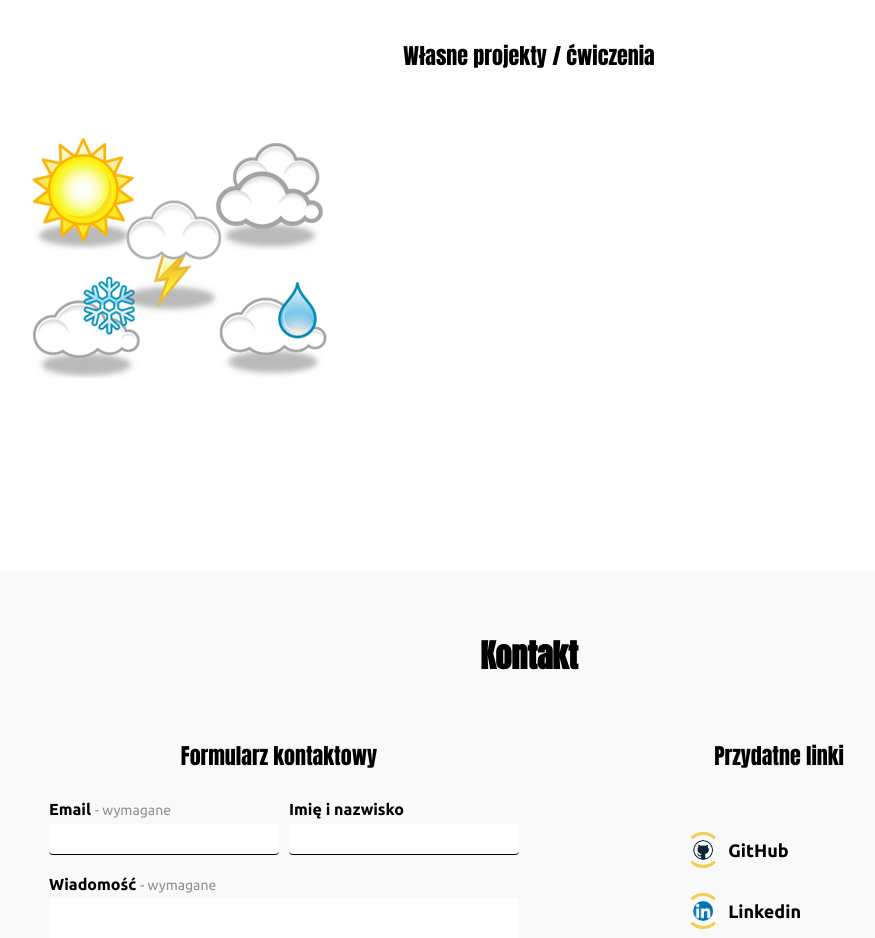
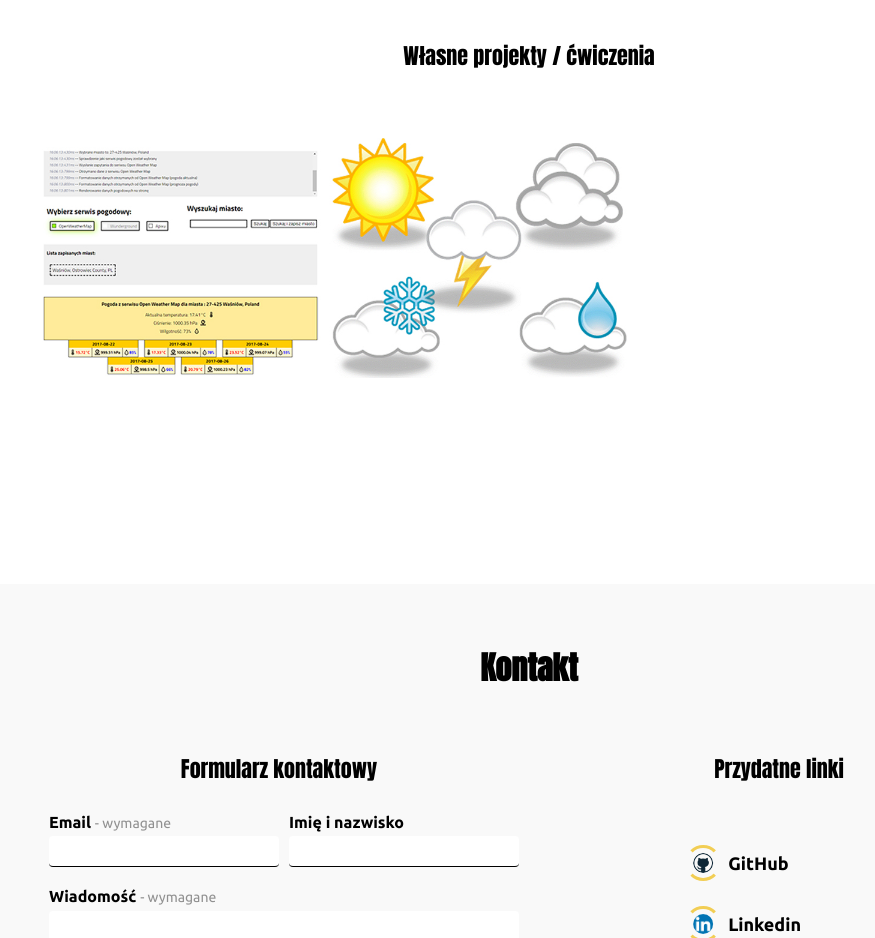
Before and after one commit to Erwin0917/portfolio, a website with bundled scripts: page index.html in a window 1280 px wide. Shown: the part 3866-4804 px from the top of the page, without its empty margins (111-986 px from the left). Built offline with nearby package versions, Linux system fonts and the light colour scheme.

Commit message:
pogoda2 add

```diff
--- a/index.html
+++ b/index.html
@@ -341,6 +341,32 @@
 
             <div class="flex own-proj">
 
+
+            <!-- ITEM ---------- -->
+            <div class="portfolio-item portfolio-item--pogoda2">
+                    <div class="thumb">
+                        <img src="projects/pogoda2.jpg" alt="">
+                    </div>
+                    <div class="desc">
+                    <h4>Porównywarka pogody</h4>
+                    <h5>Wykorzystane technologie</h5>
+                    <p>HTML, CSS - SASS, JavaScript - ES6, gulp </p>
+                    <div class="flex">
+                        <a class="" href="https://erwin0917.github.io/Pogoda2/src/index.html" >LIVE</a>
+                        <a  href="https://github.com/Erwin0917/Pogoda2" >GitHub</a>
+                    </div>
+
+                    </div>
+                    <div class="desc desc-mobile">
+
+                        <div class="flex">
+                            <a class="" href="https://erwin0917.github.io/Pogoda2/src/index.html" >LIVE</a>
+                            <a class="" href="https://github.com/Erwin0917/Pogoda2">GitHub</a>
+                        </div>
+                    </div>
+                </div>
+
+
             <!-- ITEM ---------- -->
                     <div class="portfolio-item portfolio-item--pogoda">
                         <div class="thumb">
@@ -353,19 +379,21 @@
                         <h5>Opis</h5>
                         <p>Pierwsza samodzielna aplikacja w JS. Wykorzystanie API kilku serwisów.</p>
                         <div class="flex">
-                            <a class="disable" href="" >LIVE</a>
+                            <a class="disable" href="#" >LIVE</a>
                             <a  href="https://github.com/Erwin0917/weather" >GitHub</a>
                         </div>
 
                         </div>
                         <div class="desc desc-mobile">
 
-                            <p>Stworzenie motywy od podstaw na Wordpressa.</p>
+                            <p>Pierwsza samodzielna aplikacja w JS. Wykorzystanie API kilku serwisów.</p>
                             <div class="flex">
                                 <a href="#">LIVE</a><a class="disable" href="#">GitHub</a>
                             </div>
                         </div>
                     </div>
+
+
 
             </div>
         </section>
```
Also changed, not shown: projects/pogoda2.jpg (added).
